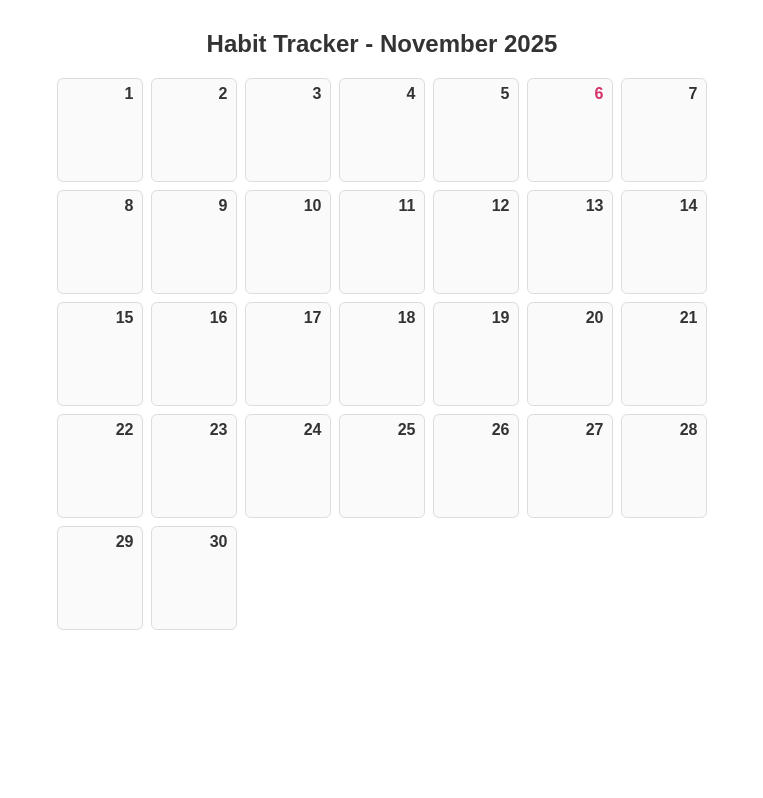
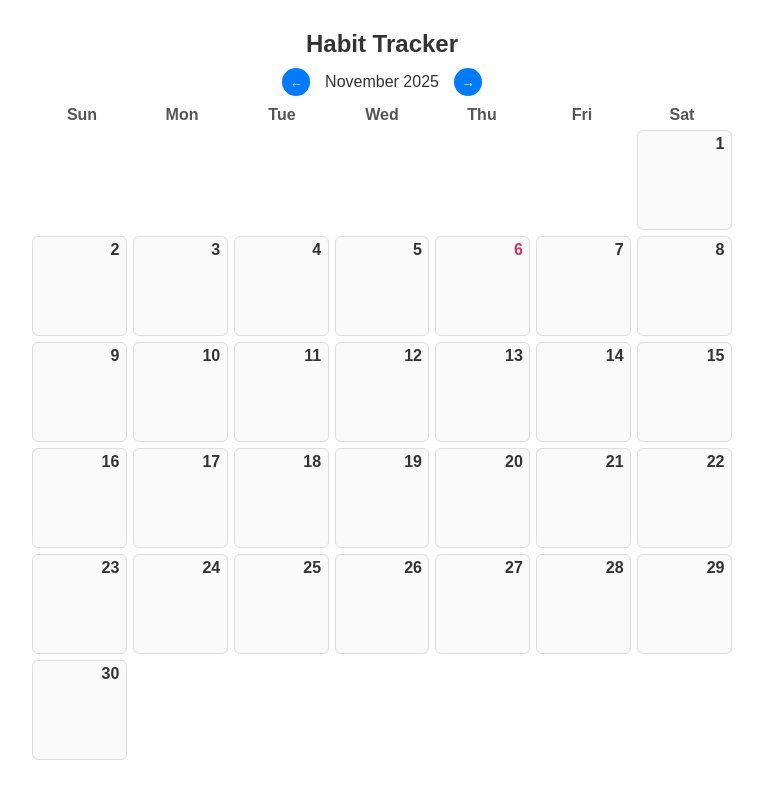
Before and after one commit to Vivienneng58/habitTracker, a Vue app: page / in a window 1280 px wide. Shown: the whole page, without its empty margins (258-1021 px from the left). Built offline with nearby package versions, Linux system fonts and the light colour scheme; the HTML template or start-up script is replaced by a standard one.

Commit message:
feat: implement month navigation and improve calendar layout in Calendar component

```diff
--- a/src/components/Calendar.vue
+++ b/src/components/Calendar.vue
@@ -1,16 +1,28 @@
 <template>
-  <div class="container">
-    <h2 class="title">Habit Tracker - {{ monthYear }}</h2>
-
-    <!-- 日历部分 -->
-    <div class="calendar">
-      <div v-for="day in daysOfMonth" :key="day" class="calendar-day" @click="openAddHabit(day)">
-        <div class="date" :class="{ today: isToday(day) }">
-          {{ new Date(day).getDate() }}
+  <!-- 月份切换 -->
+  <div class="month-switch">
+    <button @click="prevMonth" class="switch-btn">←</button>
+    <span>{{ monthNames[currentMonth] }} {{ currentYear }}</span>
+    <button @click="nextMonth" class="switch-btn">→</button>
   </div>
 
-        <!-- 当天的习惯列表 -->
-        <ul class="habit-list" @click.stop>
+  <!-- 星期标题 -->
+  <div class="weekdays">
+    <div v-for="day in weekDays" :key="day" class="weekday">{{ day }}</div>
+  </div>
+
+  <!-- 日历 -->
+  <div class="calendar">
+    <div
+      v-for="(day, index) in calendarDays"
+      :key="index"
+      class="calendar-day"
+      :class="{ empty: !day, today: isToday(day) }"
+      @click="day && openAddHabit(day)"
+    >
+      <div v-if="day" class="date">{{ new Date(day).getDate() }}</div>
+      <!-- 当天的habit -->
+      <ul v-if="day" class="habit-list" @click.stop>
         <li v-for="(habit, index) in habitsByDate[day]" :key="index" class="habit-item">
           {{ habit }}
           <button class="delete-btn" @click="deleteHabit(day, index)" title="Delete habit">
@@ -32,43 +44,69 @@
       </div>
     </div>
   </div>
-  </div>
 </template>
 
 <script setup lang="ts">
 import { ref, computed } from 'vue'
 
-// 保存习惯数据
+// === State ===
+const today = new Date()
+const currentYear = ref(today.getFullYear())
+const currentMonth = ref(today.getMonth())
 const habitsByDate = ref<Record<string, string[]>>(
   JSON.parse(localStorage.getItem('habitsByDate') || '{}'),
 )
-
-const today = new Date()
 const showDialog = ref(false)
 const selectedDate = ref('')
 const newHabit = ref('')
 
-// 当前年月（显示用）
-const monthYear = computed(() =>
-  today.toLocaleString('default', { month: 'long', year: 'numeric' }),
-)
+// === Display strings ===
+const monthNames = [
+  'January',
+  'February',
+  'March',
+  'April',
+  'May',
+  'June',
+  'July',
+  'August',
+  'September',
+  'October',
+  'November',
+  'December',
+]
+const weekDays = ['Sun', 'Mon', 'Tue', 'Wed', 'Thu', 'Fri', 'Sat']
 
-// 计算本月日期
-const daysOfMonth = computed(() => {
-  const days: string[] = []
-  const date = new Date(today.getFullYear(), today.getMonth(), 1)
-  while (date.getMonth() === today.getMonth()) {
-    const d = `${date.getFullYear()}-${String(date.getMonth() + 1).padStart(2, '0')}-${String(
-      date.getDate(),
-    ).padStart(2, '0')}`
-    days.push(d)
-    date.setDate(date.getDate() + 1)
+// === Computed month text ===
+const monthYear = computed(() => `${monthNames[currentMonth.value]} ${currentYear.value}`)
+
+// === Real calendar structure ===
+const calendarDays = computed(() => {
+  const days: (string | null)[] = []
+  const firstDay = new Date(currentYear.value, currentMonth.value, 1)
+  const totalDays = new Date(currentYear.value, currentMonth.value + 1, 0).getDate()
+
+  // 前面补空位 (对齐星期)
+  const startWeekday = firstDay.getDay()
+  for (let i = 0; i < startWeekday; i++) {
+    days.push(null)
   }
+
+  // 加入日期
+  for (let d = 1; d <= totalDays; d++) {
+    const dateStr = `${currentYear.value}-${String(currentMonth.value + 1).padStart(
+      2,
+      '0',
+    )}-${String(d).padStart(2, '0')}`
+    days.push(dateStr)
+  }
+
   return days
 })
 
-// 判断是否是今天
-const isToday = (dateStr: string) => {
+// === 功能函数 ===
+const isToday = (dateStr: string | null) => {
+  if (!dateStr) return false
   const d = new Date(dateStr)
   return (
     d.getDate() === today.getDate() &&
@@ -77,14 +115,12 @@ const isToday = (dateStr: string) => {
   )
 }
 
-// 打开添加habit弹窗
 const openAddHabit = (date: string) => {
   selectedDate.value = date
   newHabit.value = ''
   showDialog.value = true
 }
 
-// 添加habit
 const addHabitForDate = () => {
   if (!newHabit.value.trim()) return
   if (!habitsByDate.value[selectedDate.value]) {
@@ -95,86 +131,121 @@ const addHabitForDate = () => {
   closeDialog()
 }
 
-// 删除habit
 const deleteHabit = (date: string, index: number) => {
   habitsByDate.value[date].splice(index, 1)
-  if (habitsByDate.value[date].length === 0) {
-    delete habitsByDate.value[date]
-  }
+  if (habitsByDate.value[date].length === 0) delete habitsByDate.value[date]
   saveToLocal()
 }
 
-// 保存到localStorage
 const saveToLocal = () => {
   localStorage.setItem('habitsByDate', JSON.stringify(habitsByDate.value))
 }
 
-// 关闭弹窗
 const closeDialog = () => {
   showDialog.value = false
+}
+
+// === 月份切换 ===
+const prevMonth = () => {
+  if (currentMonth.value === 0) {
+    currentMonth.value = 11
+    currentYear.value--
+  } else {
+    currentMonth.value--
+  }
+}
+
+const nextMonth = () => {
+  if (currentMonth.value === 11) {
+    currentMonth.value = 0
+    currentYear.value++
+  } else {
+    currentMonth.value++
+  }
 }
 </script>
 
 <style scoped>
-.container {
-  max-width: 650px;
-  margin: 30px auto;
-  font-family: Arial, sans-serif;
-  color: #333;
-  text-align: center;
+/* 月份切换 */
+.month-switch {
+  display: flex;
+  justify-content: center;
+  align-items: center;
+  gap: 15px;
+  margin-bottom: 10px;
+}
+.switch-btn {
+  background-color: #007bff;
+  color: white;
+  border: none;
+  border-radius: 50%;
+  width: 28px;
+  height: 28px;
+  cursor: pointer;
+}
+.switch-btn:hover {
+  opacity: 0.8;
 }
 
-.title {
-  font-size: 24px;
-  margin-bottom: 20px;
+/* 星期栏 */
+.weekdays {
+  display: grid;
+  grid-template-columns: repeat(7, 1fr);
+  font-weight: bold;
+  color: #555;
+  margin-bottom: 6px;
+}
+.weekday {
+  text-align: center;
 }
 
 /* Calendar */
 .calendar {
   display: grid;
   grid-template-columns: repeat(7, 1fr);
-  gap: 8px;
+  gap: 6px;
 }
 
 .calendar-day {
   border: 1px solid #ddd;
   border-radius: 6px;
-  padding: 6px;
+  padding: 4px;
   min-height: 90px;
   background-color: #fafafa;
   cursor: pointer;
-  transition: background-color 0.2s;
   display: flex;
   flex-direction: column;
   align-items: center;
+  transition: background-color 0.2s;
 }
-
-.calendar-day:hover {
+.calendar-day.empty {
+  background: none;
+  border: none;
+  cursor: default;
+}
+.calendar-day:hover:not(.empty) {
   background-color: #e8f0fe;
 }
 
 .date {
   font-weight: bold;
-  margin-bottom: 4px;
   width: 100%;
   text-align: right;
   padding-right: 5px;
 }
-
-.date.today {
+.today .date {
   color: #d6336c;
   font-weight: 900;
 }
 
+/* Habit */
 .habit-list {
   list-style: none;
   padding: 0;
   margin: 0;
   font-size: 13px;
-  color: #333;
   width: 100%;
 }
-
 .habit-item {
   background-color: #4caf50;
   color: white;
@@ -185,7 +256,6 @@ const closeDialog = () => {
   text-align: center;
   position: relative;
 }
-
 .delete-btn {
   position: absolute;
   right: -5px;
@@ -217,14 +287,12 @@ const closeDialog = () => {
   justify-content: center;
   align-items: center;
 }
-
 .dialog {
   background: white;
   padding: 20px;
   border-radius: 8px;
   width: 300px;
 }
-
 .input {
   width: 100%;
   padding: 6px;
@@ -232,13 +300,11 @@ const closeDialog = () => {
   border: 1px solid #ccc;
   border-radius: 4px;
 }
-
 .dialog-buttons {
   display: flex;
   justify-content: flex-end;
   gap: 10px;
 }
-
 .btn {
   background-color: #007bff;
   color: white;
@@ -247,11 +313,9 @@ const closeDialog = () => {
   border-radius: 4px;
   cursor: pointer;
 }
-
 .btn.cancel {
   background-color: #aaa;
 }
-
 .btn:hover {
   opacity: 0.9;
 }
--- a/src/views/HomeView.vue
+++ b/src/views/HomeView.vue
@@ -4,6 +4,24 @@ import Calendar from '@/components/Calendar.vue'
 
 <template>
   <main>
-    <Calendar />
+    <div class="container">
+      <h2 class="title">Habit Tracker</h2>
+      <Calendar />
+    </div>
   </main>
 </template>
+
+<style scoped>
+.container {
+  max-width: 700px;
+  margin: 30px auto;
+  font-family: Arial, sans-serif;
+  color: #333;
+  text-align: center;
+}
+
+.title {
+  font-size: 24px;
+  margin-bottom: 10px;
+}
+</style>
```
Lines whose indentation alone changed are shown as unchanged.
